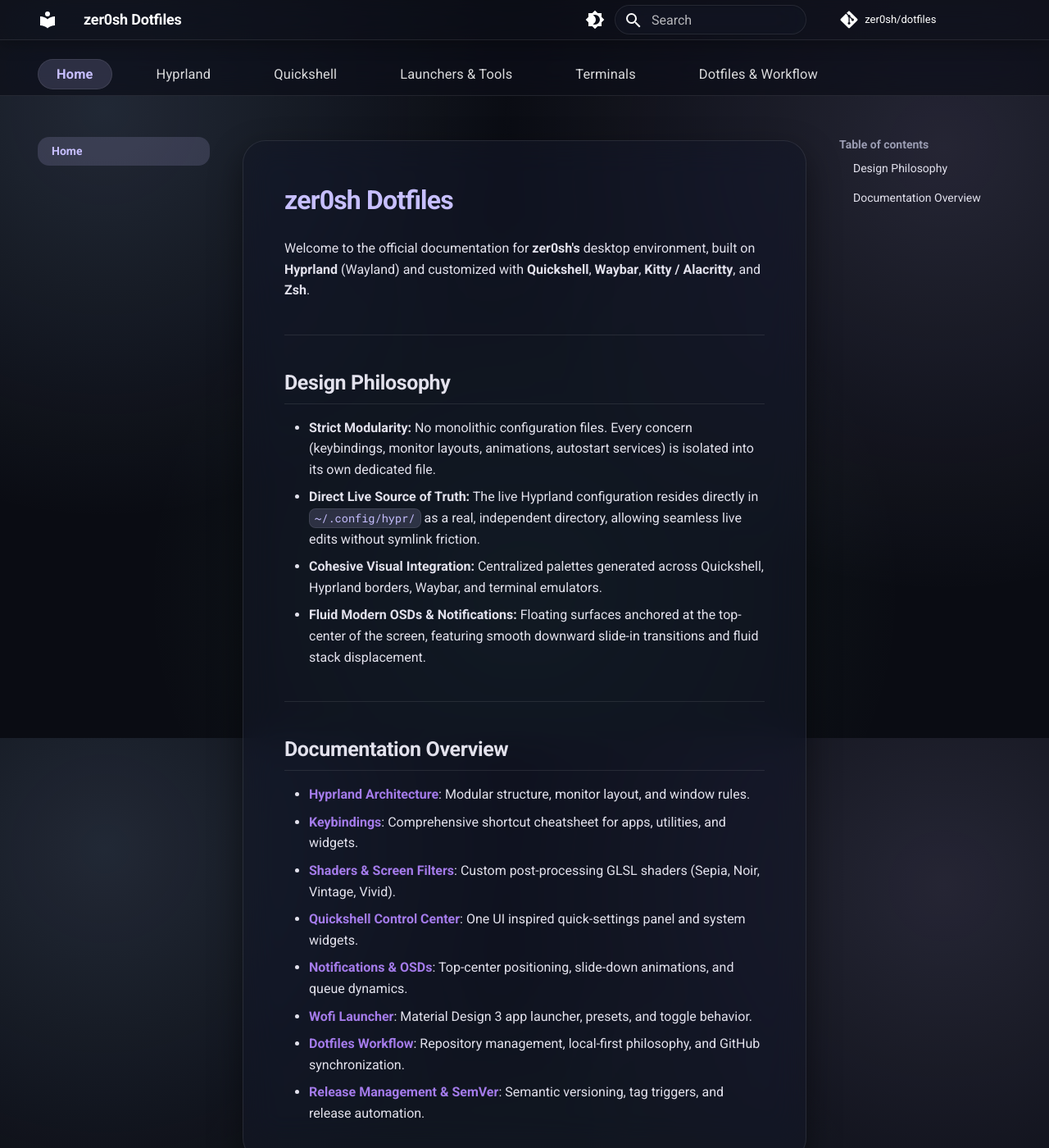
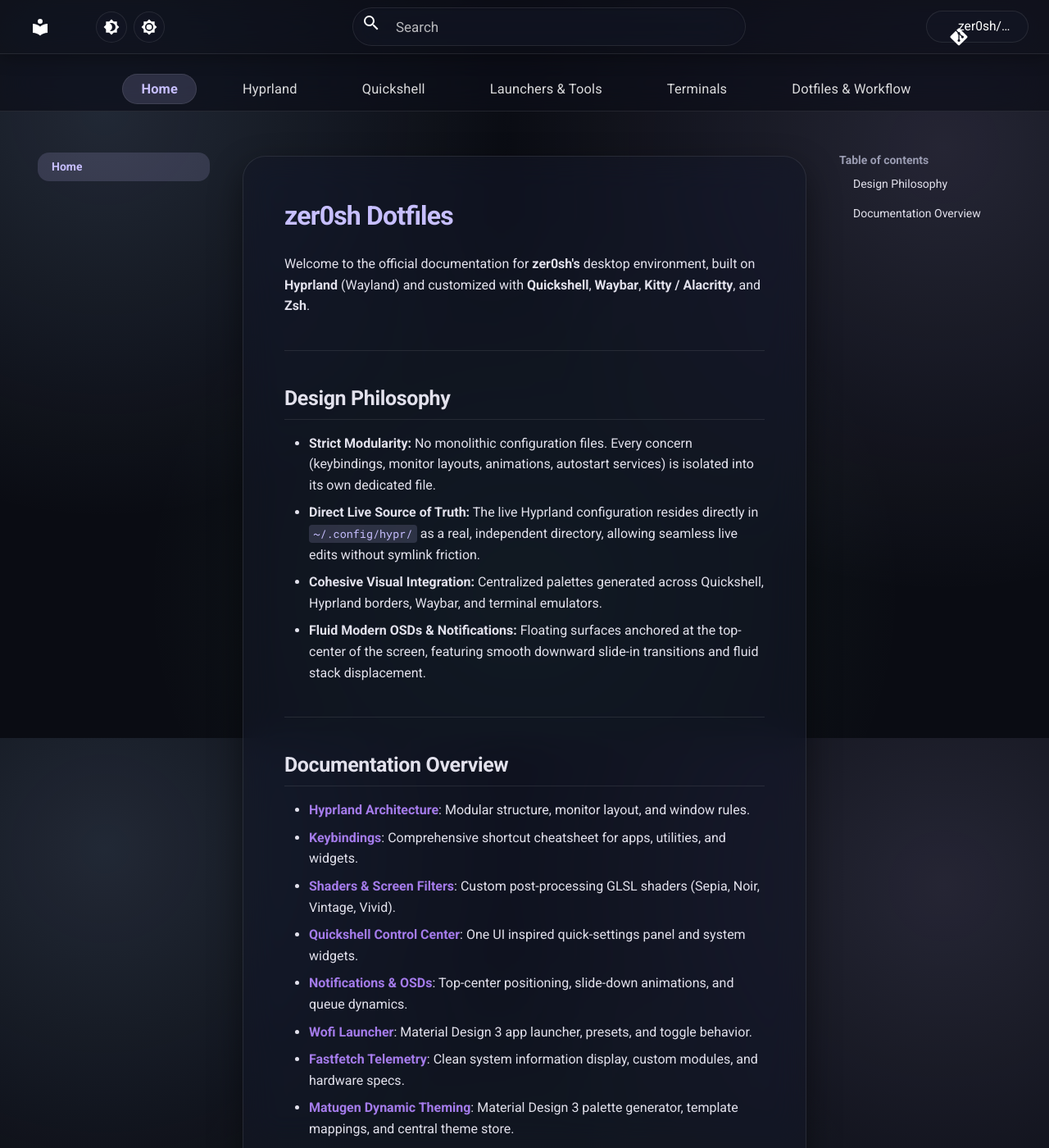
Before and after one commit to zer0sh/dotfiles, an MkDocs documentation site: the page built from docs/index.md, in a window 1280 px wide and 1400 px high. Shown: the whole window at 82% size. Built offline with MkDocs 1.6.1 and Material for MkDocs 9.7.7, drawn with Linux system fonts in a browser that asks for light colours; comment, search, counter and statistics services are not loaded.

Commit message:
feat(matugen): integrate dynamic theming engine templates and technical documentation

```diff
--- a/docs/index.md
+++ b/docs/index.md
@@ -21,5 +21,7 @@
 * [**Quickshell Control Center**](quickshell/index.md): One UI inspired quick-settings panel and system widgets.
 * [**Notifications & OSDs**](quickshell/osd-notifications.md): Top-center positioning, slide-down animations, and queue dynamics.
 * [**Wofi Launcher**](apps/wofi.md): Material Design 3 app launcher, presets, and toggle behavior.
+* [**Fastfetch Telemetry**](apps/fastfetch.md): Clean system information display, custom modules, and hardware specs.
+* [**Matugen Dynamic Theming**](apps/matugen.md): Material Design 3 palette generator, template mappings, and central theme store.
 * [**Dotfiles Workflow**](dotfiles/workflow.md): Repository management, local-first philosophy, and GitHub synchronization.
 * [**Release Management & SemVer**](dotfiles/releases.md): Semantic versioning, tag triggers, and release automation.
--- a/docs/stylesheets/extra.css
+++ b/docs/stylesheets/extra.css
@@ -114,7 +114,7 @@
   color: #000;
 }
 
-/* --- 3. Top App Bar (Header & Glass Navbar) --- */
+/* --- 3. Top App Bar (Clean Material 3 & Glass Header) --- */
 .md-header {
   background-color: var(--glass-bg-base) !important;
   backdrop-filter: var(--glass-blur);
@@ -124,9 +124,37 @@
   transition: all 0.3s var(--md-sys-motion-standard);
 }
 
+.md-header__inner {
+  display: flex !important;
+  align-items: center !important;
+  justify-content: space-between !important;
+  padding: 0.35rem 1.25rem !important;
+  max-width: 1440px !important;
+}
+
+/* Brand & Title (Left Cluster) */
+.md-header__title {
+  flex: 0 0 auto !important;
+  margin: 0 1.5rem 0 0.5rem !important;
+  height: auto !important;
+  line-height: normal !important;
+}
+
+.md-header__title > .md-header__ellipsis {
+  display: flex;
+  align-items: center;
+}
+
 .md-header__topic {
-  font-weight: 600;
-  letter-spacing: -0.01em;
+  font-size: 1.05rem !important;
+  font-weight: 700 !important;
+  letter-spacing: -0.02em !important;
+  color: var(--md-accent-fg-color) !important;
+}
+
+/* Hide secondary jumping page-title in header to eliminate clutter */
+.md-header__topic[data-md-component="header-topic"] {
+  display: none !important;
 }
 
 .md-header__button {
@@ -139,49 +167,40 @@
   transform: scale(1.05);
 }
 
-/* --- 4. Navigation Tabs (Material You Pill Bar) --- */
-.md-tabs {
-  background-color: var(--glass-bg-base) !important;
-  backdrop-filter: var(--glass-blur);
-  -webkit-backdrop-filter: var(--glass-blur);
-  border-bottom: 1px solid var(--glass-border);
+/* --- 4. Android Search Bar (Prominent Centered Pill) --- */
+@media screen and (min-width: 60em) {
+  .md-search {
+    flex: 1 1 auto !important;
+    max-width: 480px !important;
+    margin: 0 auto !important;
+    padding: 0 !important;
   }
 
-.md-tabs__list {
-  padding: 0.35rem 0;
-  display: flex;
-  gap: 0.35rem;
+  .md-search__inner {
+    float: none !important;
+    width: 100% !important;
   }
 
-.md-tabs__item {
-  height: auto;
+  .md-search__form {
+    width: 100% !important;
+    height: 2.35rem !important;
   }
 
-.md-tabs__link {
-  border-radius: var(--md-sys-radius-pill);
-  padding: 0.4rem 1.15rem;
-  font-weight: 500;
-  font-size: 0.82rem;
-  letter-spacing: 0.01em;
-  opacity: 0.85;
-  transition: all 0.25s var(--md-sys-motion-standard);
+  .md-search__input {
+    font-size: 0.85rem !important;
+    padding-left: 2.6rem !important;
   }
 
-.md-tabs__link:hover {
-  opacity: 1;
-  background-color: var(--glass-border);
-  color: var(--md-accent-fg-color) !important;
+  .md-search__output {
+    width: 100% !important;
+    top: 2.7rem !important;
   }
 
-.md-tabs__item--active .md-tabs__link {
-  opacity: 1;
-  background-color: var(--m3-accent-container);
-  color: var(--md-accent-fg-color) !important;
-  font-weight: 600;
-  box-shadow: inset 0 0 0 1px var(--glass-border);
+  .md-search__scrollwrap {
+    width: 100% !important;
+  }
 }
 
-/* --- 5. Android Search Bar (Pill Glass) --- */
 .md-search__form {
   background-color: var(--glass-bg-card) !important;
   backdrop-filter: var(--glass-blur);
@@ -236,6 +255,123 @@
 
 .md-search-result__item:hover {
   background-color: var(--m3-accent-container);
+}
+
+/* Actions (Right Cluster: Palette & Repository) */
+.md-header__option {
+  margin-right: 0.5rem;
+}
+
+.md-header__option .md-header__button {
+  width: 38px;
+  height: 38px;
+  display: flex;
+  align-items: center;
+  justify-content: center;
+  border-radius: var(--md-sys-radius-pill);
+  background-color: var(--glass-bg-card);
+  border: 1px solid var(--glass-border);
+}
+
+.md-header__option .md-header__button:hover {
+  background-color: var(--m3-accent-container);
+  border-color: var(--glass-border-focus);
+}
+
+.md-header__source {
+  width: auto !important;
+  max-width: none !important;
+  margin-left: 0.25rem !important;
+}
+
+.md-source {
+  width: auto !important;
+  max-width: none !important;
+  display: flex;
+  align-items: center;
+  padding: 0.35rem 0.75rem;
+  border-radius: var(--md-sys-radius-pill);
+  background-color: var(--glass-bg-card);
+  border: 1px solid var(--glass-border);
+  transition: all 0.2s var(--md-sys-motion-standard);
+}
+
+.md-source:hover {
+  background-color: var(--m3-accent-container);
+  border-color: var(--glass-border-focus);
+  transform: scale(1.03);
+}
+
+.md-source__icon {
+  width: 1.15rem;
+  height: 1.15rem;
+}
+
+.md-source__repository {
+  font-size: 0.78rem;
+  font-weight: 500;
+  margin-left: 0.45rem;
+  max-width: 110px;
+  overflow: hidden;
+  text-overflow: ellipsis;
+  white-space: nowrap;
+}
+
+@media screen and (max-width: 72em) {
+  .md-source__repository {
+    display: none;
+  }
+  .md-source {
+    padding: 0.4rem;
+    border-radius: 50%;
+    width: 38px;
+    height: 38px;
+    justify-content: center;
+  }
+}
+
+/* --- 5. Navigation Tabs (Centered Material You Chips) --- */
+.md-tabs {
+  background-color: var(--glass-bg-base) !important;
+  backdrop-filter: var(--glass-blur);
+  -webkit-backdrop-filter: var(--glass-blur);
+  border-bottom: 1px solid var(--glass-border);
+  padding: 0.2rem 0;
+}
+
+.md-tabs__list {
+  padding: 0.2rem 0;
+  display: flex;
+  justify-content: center !important;
+  gap: 0.45rem;
+}
+
+.md-tabs__item {
+  height: auto;
+}
+
+.md-tabs__link {
+  border-radius: var(--md-sys-radius-pill);
+  padding: 0.4rem 1.15rem;
+  font-weight: 500;
+  font-size: 0.82rem;
+  letter-spacing: 0.01em;
+  opacity: 0.85;
+  transition: all 0.25s var(--md-sys-motion-standard);
+}
+
+.md-tabs__link:hover {
+  opacity: 1;
+  background-color: var(--glass-border);
+  color: var(--md-accent-fg-color) !important;
+}
+
+.md-tabs__item--active .md-tabs__link {
+  opacity: 1;
+  background-color: var(--m3-accent-container);
+  color: var(--md-accent-fg-color) !important;
+  font-weight: 600;
+  box-shadow: inset 0 0 0 1px var(--glass-border);
 }
 
 /* --- 6. Navigation Sidebars (Drawer & Table of Contents) --- */
@@ -325,22 +461,53 @@
   margin: 2rem 0;
 }
 
-/* --- 8. Code Blocks (Frosted Glass Terminal) --- */
+/* --- 8. Code Blocks & Terminal (Single Clean Container, No Inner Radii) --- */
 .highlight,
 .highlighttable,
-.md-typeset pre {
+.md-typeset > pre {
   background-color: var(--m3-code-bg) !important;
   backdrop-filter: blur(14px);
   -webkit-backdrop-filter: blur(14px);
-  border: 1px solid var(--glass-border);
-  border-radius: var(--md-sys-radius-lg) !important;
+  border: 1px solid var(--glass-border) !important;
+  border-radius: 10px !important;
   box-shadow: var(--glass-shadow-sm);
-  overflow: hidden;
+  overflow: hidden !important;
+  margin: 1.2rem 0;
+}
+
+/* Strip any duplicate/nested border and radius from inner pre elements */
+.highlight pre,
+.highlighttable pre,
+.md-typeset .highlight pre {
+  background: transparent !important;
+  background-color: transparent !important;
+  border: none !important;
+  border-radius: 0 !important;
+  box-shadow: none !important;
+  backdrop-filter: none !important;
+  -webkit-backdrop-filter: none !important;
+  margin: 0 !important;
+  padding: 0.85rem 1.15rem !important;
+}
+
+/* Strip any duplicate styling from code elements inside code blocks */
+.highlight code,
+.highlight pre code,
+.highlighttable code,
+.md-typeset pre > code {
+  background: transparent !important;
+  background-color: transparent !important;
+  border: none !important;
+  border-radius: 0 !important;
+  box-shadow: none !important;
+  padding: 0 !important;
 }
 
 .md-clipboard {
   border-radius: var(--md-sys-radius-pill);
   transition: all 0.2s var(--md-sys-motion-standard);
+  top: 0.5rem !important;
+  right: 0.5rem !important;
 }
 
 .md-clipboard:hover {
@@ -348,14 +515,15 @@
   color: var(--md-accent-fg-color);
 }
 
-/* Inline code pill */
+/* Clean Inline Code (Subtle background, no heavy pill border) */
 .md-typeset code:not(pre code) {
-  background-color: var(--m3-accent-container);
-  color: var(--md-accent-fg-color);
-  border-radius: var(--md-sys-radius-sm);
-  padding: 0.15em 0.45em;
-  font-size: 0.85em;
-  border: 1px solid var(--glass-border);
+  background-color: var(--m3-accent-container) !important;
+  color: var(--md-accent-fg-color) !important;
+  border-radius: 4px !important;
+  padding: 0.15em 0.4em !important;
+  font-size: 0.84em !important;
+  border: none !important;
+  box-shadow: none !important;
 }
 
 /* --- 9. Material You Admonitions (Notification Cards) --- */
--- a/mkdocs.yml
+++ b/mkdocs.yml
@@ -66,6 +66,7 @@
   - Launchers & Tools:
       - Wofi: apps/wofi.md
       - Fastfetch: apps/fastfetch.md
+      - Matugen: apps/matugen.md
   - Terminals:
       - Alacritty: terminals/alacritty.md
       - Zsh: terminals/zsh.md
```
Also changed, not shown: docs/apps/matugen.md (added, +129 -0 lines), 10 other files. Lines whose indentation alone changed are shown as unchanged.
